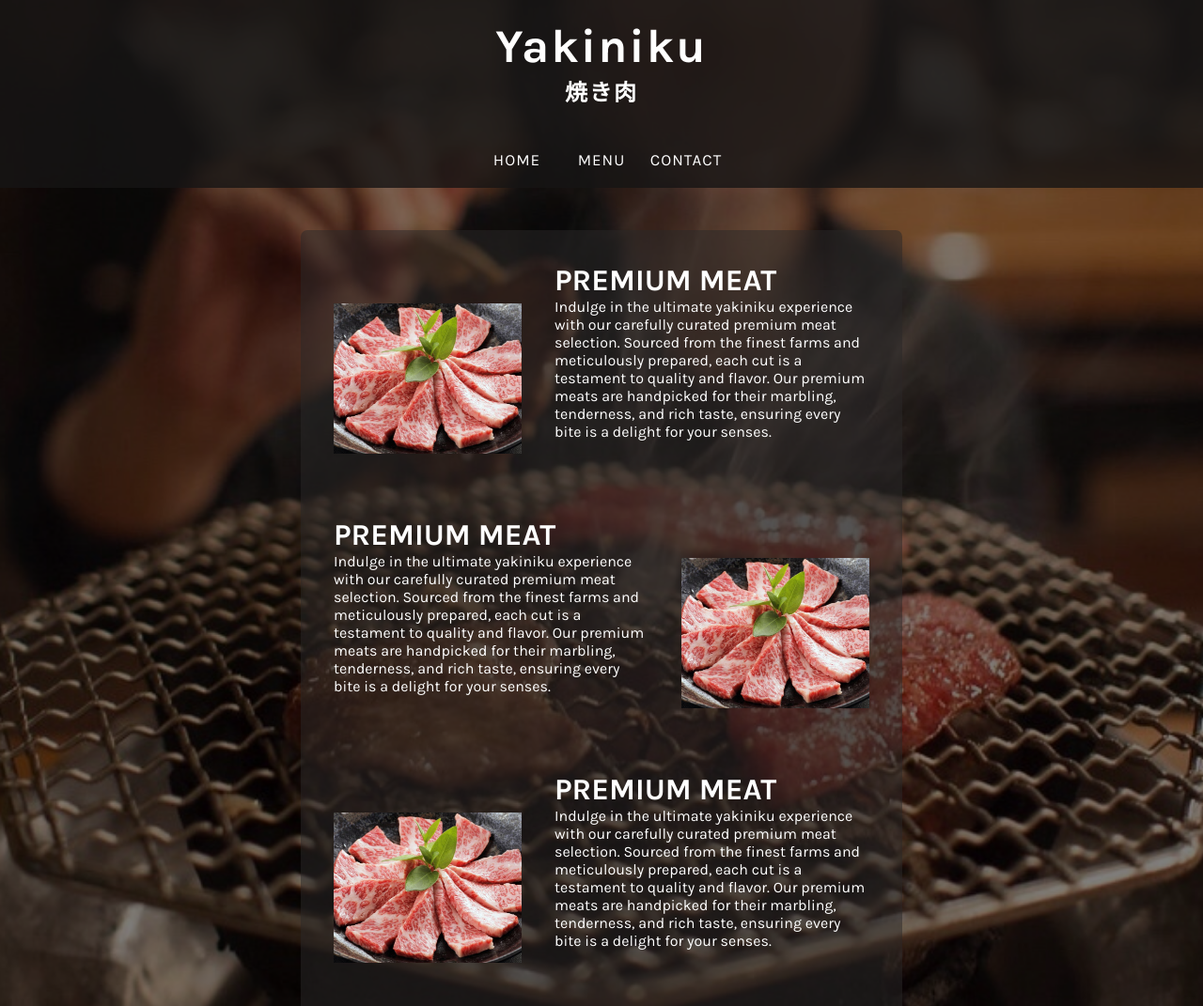
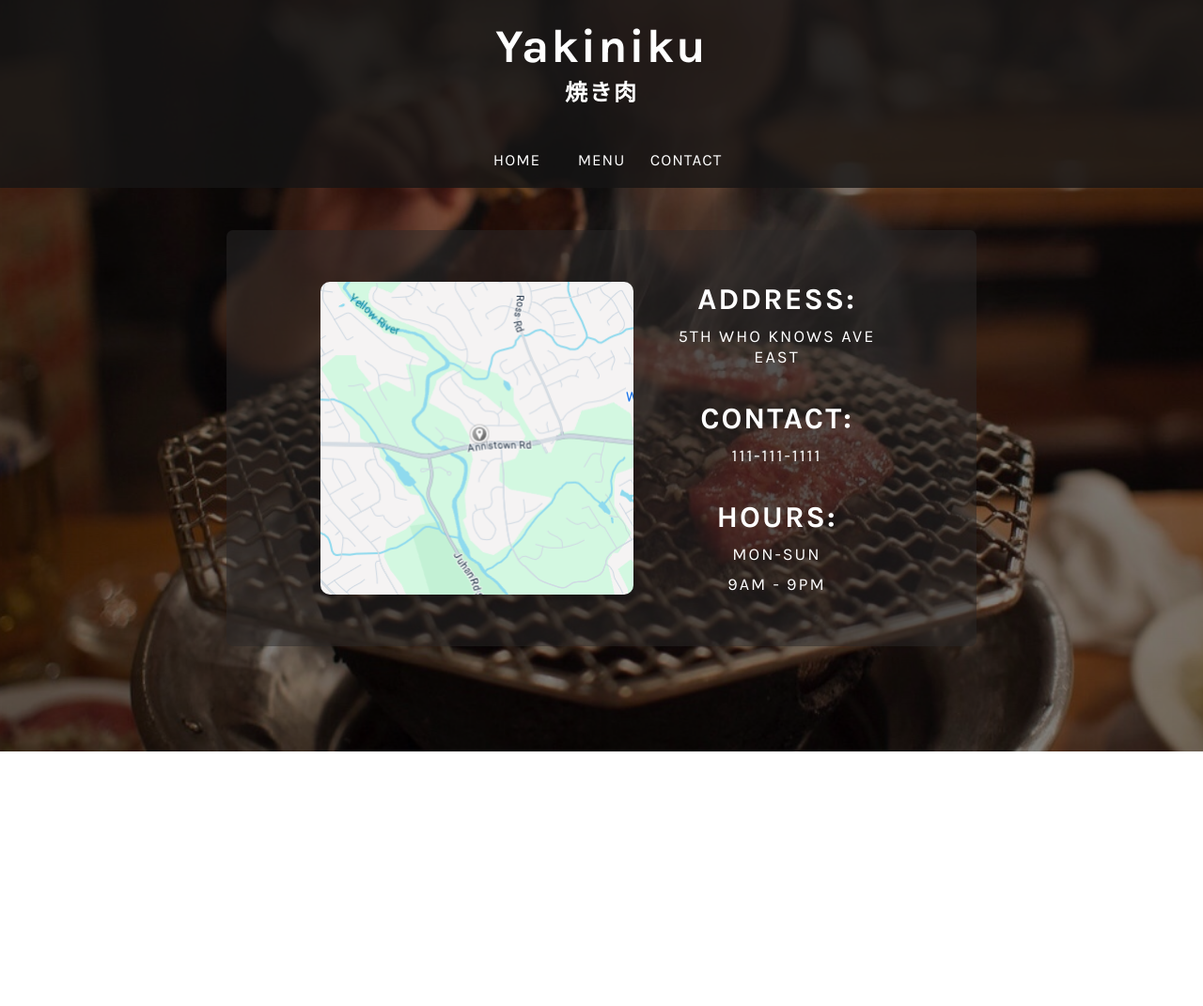
Before and after one commit to kermit60/restaurant, a website built with webpack: page src/index.html in a window 1280 px wide. Shown: the top 1071 px of the page at 94% size. After the commit the page ends 800 px from the top, so only its background shows below. Built offline with nearby package versions, Linux system fonts and the light colour scheme.

Commit message:
Finish layout for contact page

```diff
--- a/src/index.html
+++ b/src/index.html
@@ -41,7 +41,7 @@
                 <button id="booking">BOOK A TABLE</button>
             </div> -->
 
-            <div id="menu-section">
+            <!-- <div id="menu-section">
                 <div class="menu-item">
                     <div id="premium-beef" class="menu-image">
 
@@ -83,10 +83,27 @@
                         </div>
                     </div>
                 </div>
-            </div>
+            </div> -->
 
             <div id="contact-section">
+                <div id="contact-photo">
 
+                </div>
+                <div id="contact-info">
+                    <div class="contact-info-holder">
+                        <h2>ADDRESS:</h2>
+                        <div>5TH WHO KNOWS AVE EAST</div>
+                    </div>
+                    <div class="contact-info-holder">
+                        <h2>CONTACT:</h2>
+                        <div>111-111-1111</div>
+                    </div>
+                    <div class="contact-info-holder">
+                        <h2>HOURS:</h2>
+                        <div>MON-SUN</div>
+                        <div>9AM - 9PM</div>
+                    </div>
+                </div>
             </div>
         </div>
     </div>
--- a/src/style.css
+++ b/src/style.css
@@ -150,5 +150,42 @@ header {
 }
 
 #contact-section {
+    display: flex;
+    background-color: rgba(42, 41, 41, 0.5);
+    gap: 40px;
+    padding: 55px 100px;
+    border-radius: 7px;
+    color: white;
+}
 
+#contact-photo {
+    background-image: url(./address.png);
+    min-width: 333px;
+    min-height: 333px;
+    border-radius: 10px;
+    background-repeat: no-repeat;
+    background-size: cover;
 }
+
+#contact-info {
+    display: flex;
+    flex-direction: column;
+    min-width: 225px;
+    gap: 25px;
+    justify-content: space-between;
+}
+
+.contact-info-holder {
+    display: flex;
+    flex-direction: column;
+    align-items: center;
+    gap: 10px;
+    font-size: 18px;
+    letter-spacing: 2px;
+    text-align: center;
+}
+
+.contact-info-holder > h2 {
+    font-size: 32px;
+    letter-spacing: 2px;
+}
```
Also changed, not shown: src/address.png (added).
